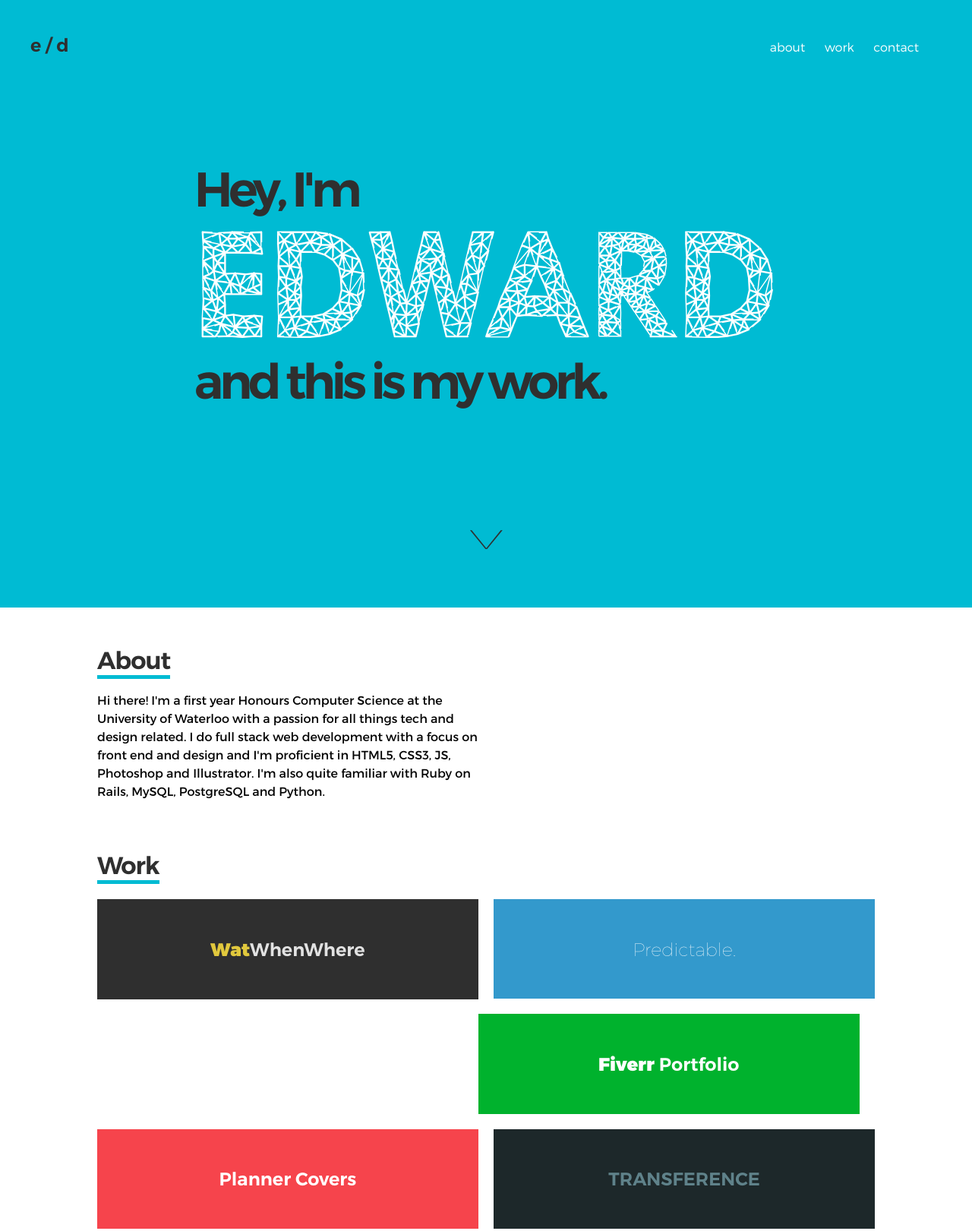
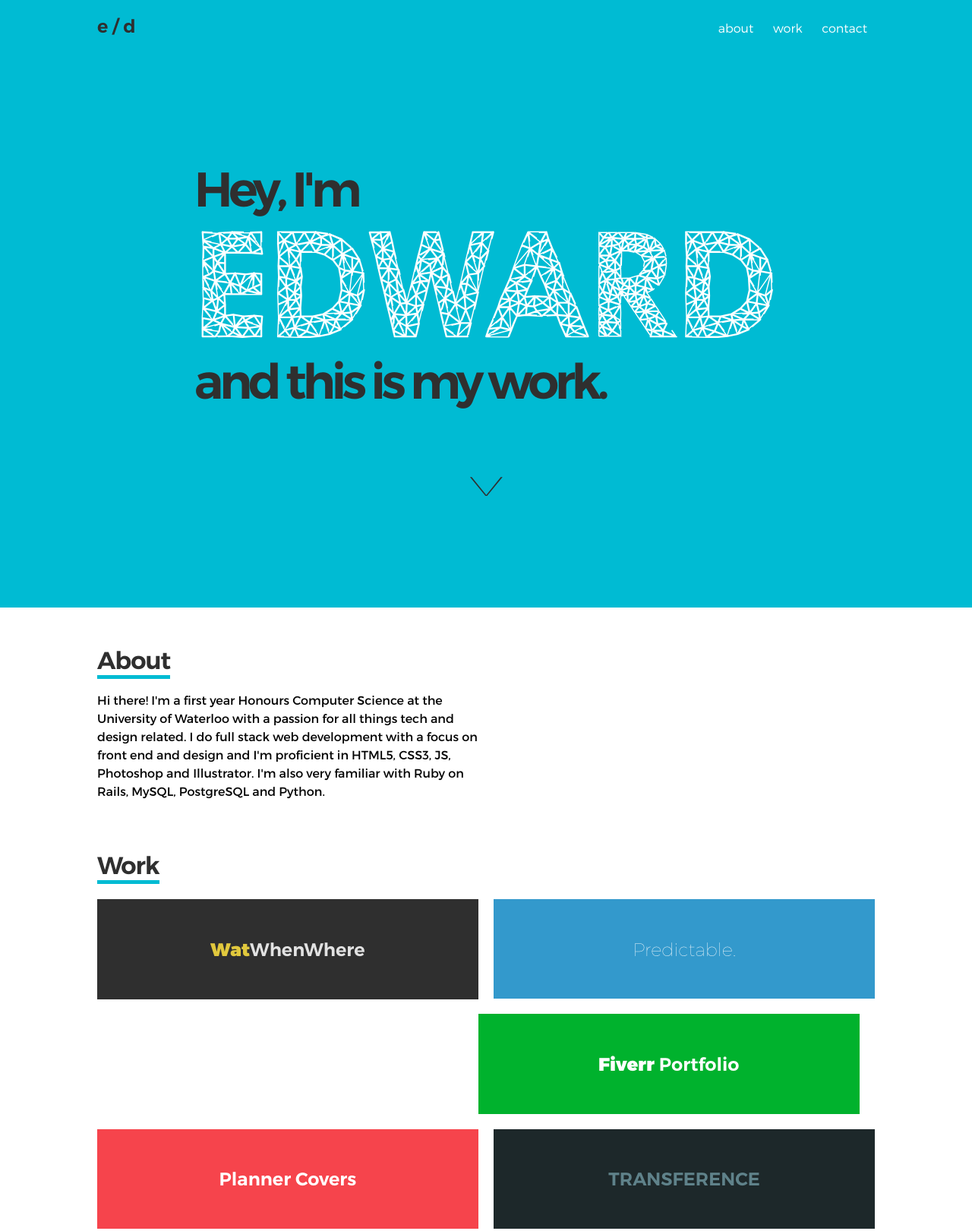
Before and after one commit to edwardhdlu/edwardesign, a plain HTML site: page index.html in a window 1280 px wide. Shown: the top 1621 px of the page at 76% size. Drawn offline with Linux system fonts and the light colour scheme.

Commit message:
If this site was a roadtrip and the kids asked 'are we there yet' I would genuinely be able to respond 'almost'

```diff
--- a/index.html
+++ b/index.html
@@ -10,7 +10,7 @@
 		<script src="script.js"></script>
 
 		<div class="header">
-			<p class="title">e / d</p>
+			<a href="#" id="home_link"><p class="title">e / d</p></a>
 			<div class="menu">
 				<ul>
 					<li><a href="#" id="about_link">about</a></li>
@@ -1479,17 +1479,21 @@
 						l0.6,14.76C508.925,56.24,508.845,56.319,508.685,56.319z"/>
 			</svg>
 			<h1 id="load2">and this is my work.</h1>
+			<div class="scroll_arrow">v</div>
 		</div>
-		<div class="scroll_arrow">v</div>
+
+
+		<div class="white">
 		<div class="about">
 			<h2 class="heading_main">
 				About
 				<div class="underline"></div>
 			</h2>
 			<p class="pg">
-				Hi there! I'm a first year Honours Computer Science at the University of Waterloo with a passion for all things tech and design related. I do full stack web development with a focus on front end and design and I'm proficient in HTML5, CSS3, JS, Photoshop and Illustrator. I'm also quite familiar with Ruby on Rails, MySQL, PostgreSQL and Python.
+				Hi there! I'm a first year Honours Computer Science at the University of Waterloo with a passion for all things tech and design related. I do full stack web development with a focus on front end and design and I'm proficient in HTML5, CSS3, JS, Photoshop and Illustrator. I'm also very familiar with Ruby on Rails, MySQL, PostgreSQL and Python.
 			</p>
 		</div>
+
 		<div class="work">
 			<h2 class="heading_main">
 				Work
@@ -1516,6 +1520,8 @@
 				</div>
 			</div>
 		</div>
+		</div>
+
 		<div class="contact">
 			<h2 class="heading_main">
 				Contact
--- a/script.js
+++ b/script.js
@@ -1,14 +1,12 @@
 $(function(){
- var transitionHeader = 600;
+ var transitionHeader = $(window).height() - 75;
   $(window).scroll(function() {
     var scroll = getCurrentScroll();
       if ( scroll >= transitionHeader ) {
            $('.header').addClass('transition');
-           $('.menu').addClass('transition');
         }
         else {
             $('.header').removeClass('transition');
-            $('.menu').removeClass('transition');
         }
   });
 function getCurrentScroll() {
@@ -28,7 +26,35 @@ $(document).ready(function () {
 
   $(".scroll_arrow").click(function() {
     $('html, body').animate({
-      scrollTop: $(".about").offset().top - 40
+      scrollTop: $(".about").offset().top - 110
+    }, 1000);
+  });
+
+  $('#home_link').click(function(e) {
+    e.preventDefault();
+    $('html, body').animate({
+      scrollTop: 0
+    }, 1000);
+  });
+
+  $('#about_link').click(function(e) {
+    e.preventDefault();
+    $('html, body').animate({
+      scrollTop: $(".about").offset().top - 110
+    }, 1000);
+  });
+
+  $('#work_link').click(function(e) {
+    e.preventDefault();
+    $('html, body').animate({
+      scrollTop: $(".work").offset().top - 110
+    }, 1000);
+  });
+
+  $('#contact_link').click(function(e) {
+    e.preventDefault();
+    $('html, body').animate({
+      scrollTop: $(".contact").offset().top - 110
     }, 1000);
   });
 });
--- a/style.css
+++ b/style.css
@@ -46,6 +46,7 @@ body {
   font-family: 'Montserrat', sans-serif;
   font-size: 12px;
   font-weight: 300;
+  background-color: #00BBD3;
 }
 
 h1 {
@@ -70,21 +71,34 @@ h2 {
 }
 
 .header {
-  border-top: 5px solid #00BBD3;
-  padding: 40px;
-  padding-bottom: 0;
+  padding-top: 20px;
   font-size: 24px;
   position: fixed;
   color: #2f2f2f;
   font-weight: normal;
   width: 100%;
   box-sizing: border-box;
+  background-color: #00BBD3;
+  border-bottom: 1px solid #00BBD3;
+  -webkit-transition: all 0.5s;
+  -moz-transition: all 0.5s;
+  transition: all 0.5s;
+
 }
 
 .title {
   float: left;
   margin: 0;
+  margin-left: 10%;
   color: #2f2f2f;
+  -webkit-transition: all 0.5s;
+  -moz-transition: all 0.5s;
+  transition: all 0.5s;
+}
+
+.transition {
+  background-color: white;
+
   -webkit-transition: all 0.5s;
   -moz-transition: all 0.5s;
   transition: all 0.5s;
@@ -99,7 +113,7 @@ h2 {
 
 .menu {
   float: right;
-  margin-right: 20px;
+  margin-right: 10%;
   margin-top: -24px;
 }
 
@@ -154,8 +168,7 @@ h2 {
   width: 30px;
   text-align: center;
   margin: 0 auto;
-  margin-top: -125px;
-  margin-bottom: 118px;
+  margin-top: 8vh;
   -webkit-transform:scale(2,1);
   -moz-transform:scale(2,1);
   -ms-transform:scale(2,1);
@@ -212,6 +225,12 @@ h2 {
   width: 100%;
 }
 
+.white {
+  overflow: hidden;
+  background-color: white;
+  padding-top: 50px;
+  padding-bottom: 50px;
+}
 
 .project {
   width: 49%;
@@ -337,7 +356,6 @@ h2 {
   padding-top: 25px;
   padding-bottom: 25px;
   box-sizing: border-box;
-  margin-top: 50px;
   width: 100%;
   float: left;
 }
```
